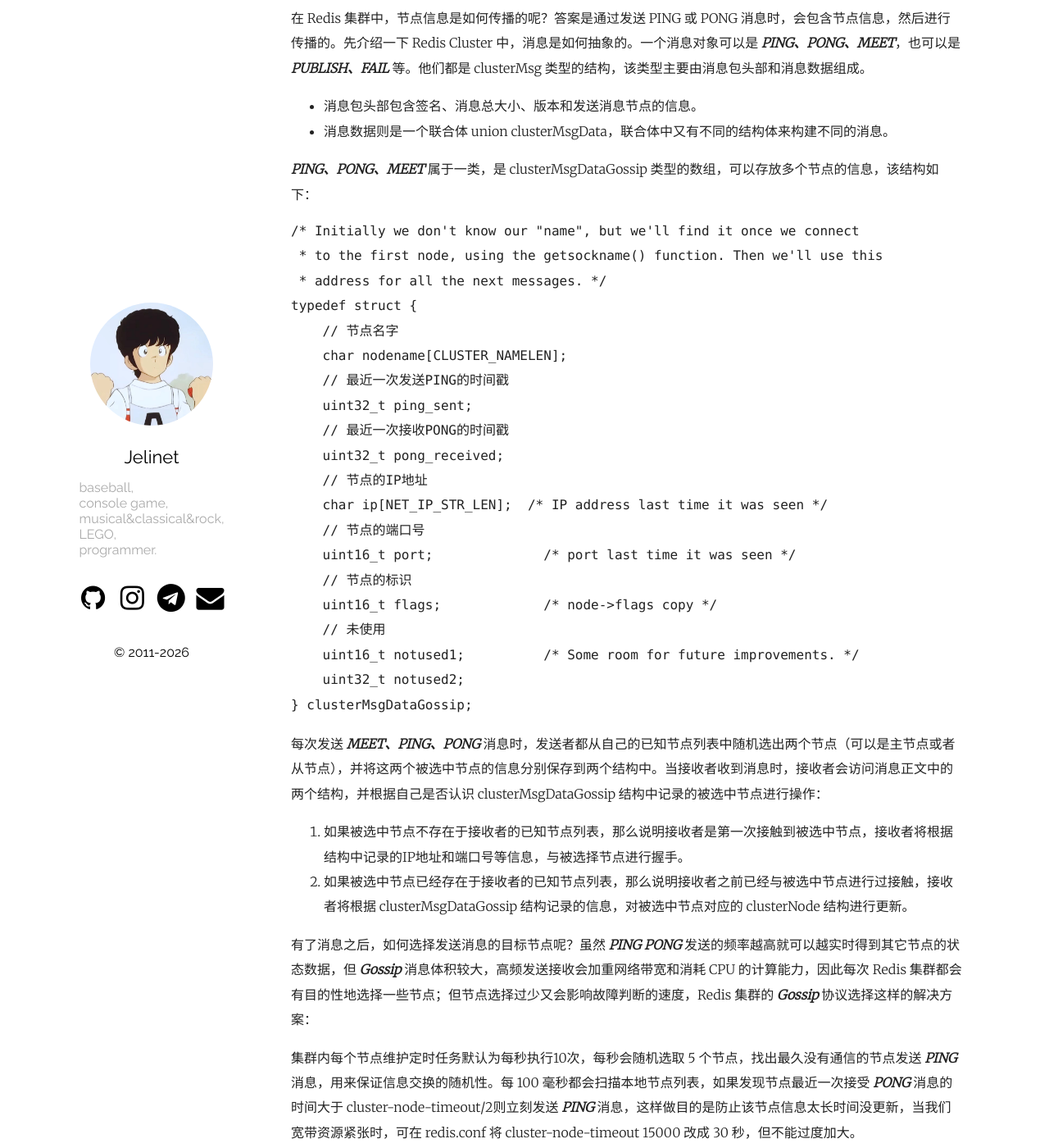
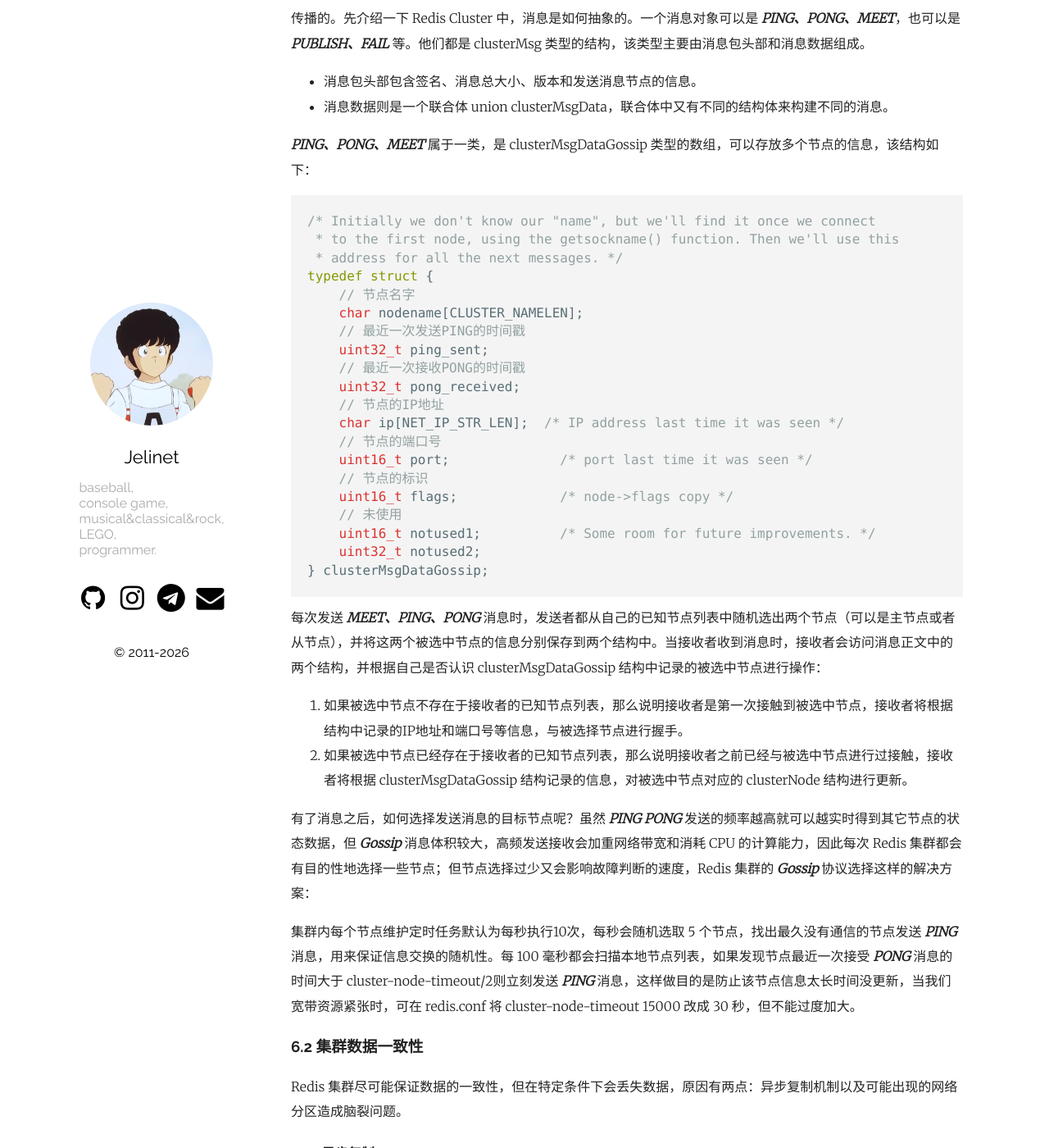
Before and after one commit to jelinet/jelinet.github.io, a Jekyll site: the page built from _posts/2019-02-26-redis笔记-集群模式.markdown, in a window 1280 px wide and 1400 px high, scrolled down 9042 px. Shown: the whole window at 82% size. Built offline with Jekyll 4.4.1, drawn with Linux system fonts in a browser that asks for light colours; some of the changed text lies outside the part shown.

Commit message:
Update 2019-02-26-redis笔记-集群模式.markdown

````diff
--- a/_posts/2019-02-26-redis笔记-集群模式.markdown
+++ b/_posts/2019-02-26-redis笔记-集群模式.markdown
@@ -113,7 +113,7 @@
 
 我们通过 ***redis-cli*** 可以发起对集群的读写请求，节点会计算我们请求的 Key 所属的 ***slot***，一旦发现该 ***slot*** 并非由自己负责的话，会向客户端返回一个 ***MOVED*** 错误（需要注意的是集群模式下 ***redis-cli*** 不会打印 ***MOVED*** 错误而是会直接显示 ***Redirected***，使用单机版 ***redis-cli*** 连接则可以看到 ***MOVED*** 错误），指引客户端重定向到正确的节点，并再次发送先前的命令，得到正确的结果。
 
-```cmd
+```c
 //cluster 模式
 10.72.227.3:6380> set gfdsdf sdf
 -> Redirected to slot [6901] located at 10.72.227.2:6381
@@ -208,7 +208,7 @@
 
 ***PING、PONG、MEET*** 属于一类，是 clusterMsgDataGossip 类型的数组，可以存放多个节点的信息，该结构如下：
 
-```C
+```c
 /* Initially we don't know our "name", but we'll find it once we connect
  * to the first node, using the getsockname() function. Then we'll use this
  * address for all the next messages. */
````
